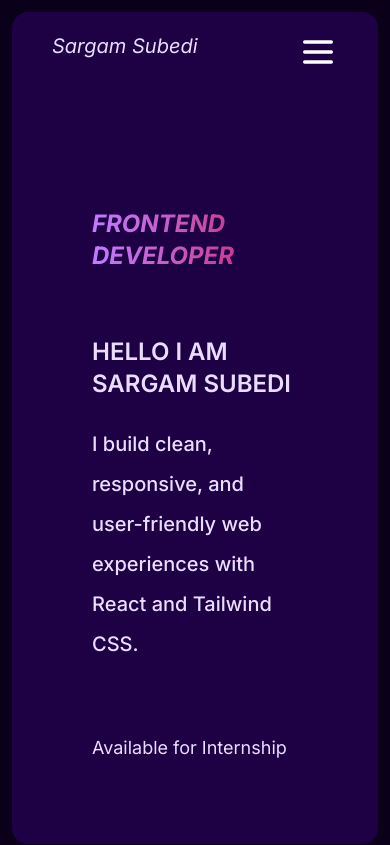
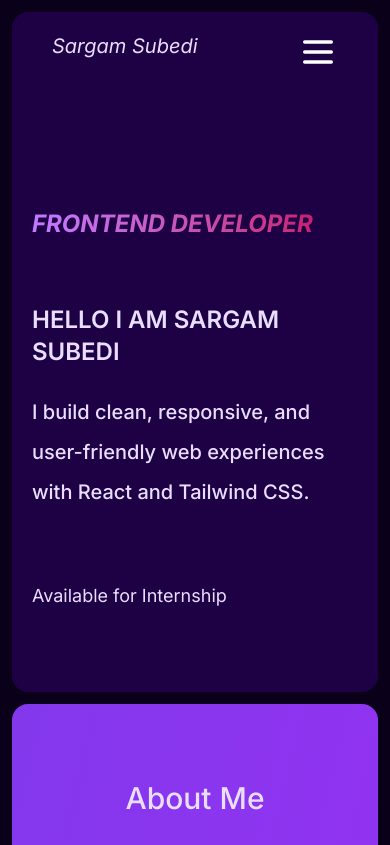
Before and after one commit to sargamsubedi/portfolio, a React app: page / in a window 390 px wide. Shown: the top 845 px of the page. Built offline with nearby package versions, Linux system fonts and the light colour scheme; the HTML template or start-up script is replaced by a standard one.

Commit message:
change padding in hero and contact page

```diff
--- a/src/components/Contact.jsx
+++ b/src/components/Contact.jsx
@@ -46,7 +46,7 @@ function Contact() {
 
     return (
 
-        <div className='  py-19 px-20 text-3xl text-textWhite space-y-10'>
+        <div className='  py-19 px-5 sm:px-10 md:px-20 text-3xl text-textWhite space-y-10'>
             <h1 className="text-3xl md:text-5xl font-medium">Contact</h1>
             <div className="flex gap-10 flex-col md:flex-row">
 
--- a/src/components/Hero.jsx
+++ b/src/components/Hero.jsx
@@ -2,7 +2,7 @@
 
 function Hero() {
     return (
-            <div className="text-textWhite md:max-w-2/3 space-y-6 md:space-y-10 text-2xl   py-19 px-20 ">
+            <div className="text-textWhite md:max-w-2/3 space-y-6 md:space-y-10 text-2xl   py-19 px-5 sm:px-10 md:px-20 ">
                 <p className="uppercase text-2xl md:text-3xl lg:text-5xl sm:leading-8 lg:leading-14 font-bold italic bg-linear-to-r from-purple-400 to-pink-700 text-transparent bg-clip-text py-10">Frontend Developer </p>
                 <p className="uppercase text-2xl md:text-3xl lg:text-4xl sm:leading-10 font-semibold">Hello i am Sargam Subedi </p>
                 <p className="leading-10  text-xl font-medium">I build clean, responsive, and user-friendly web experiences with React and Tailwind CSS. </p>
```
